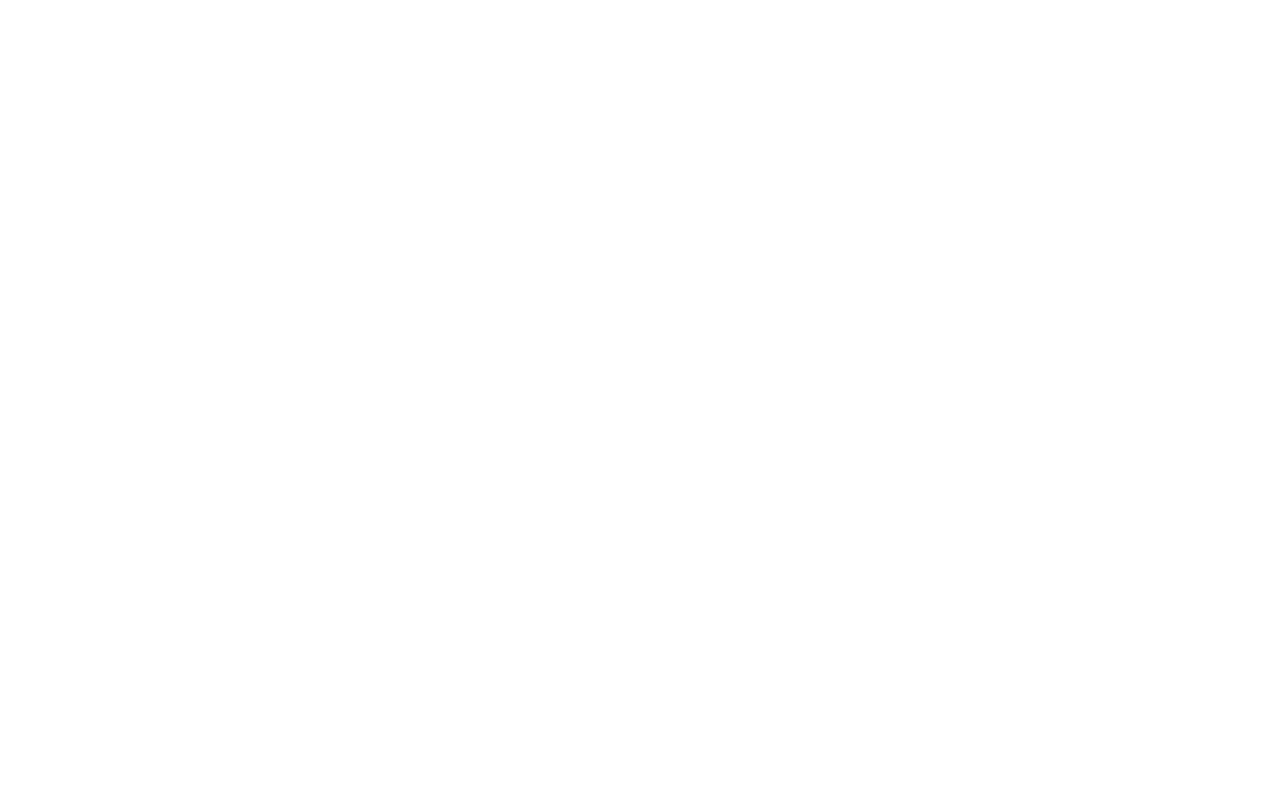
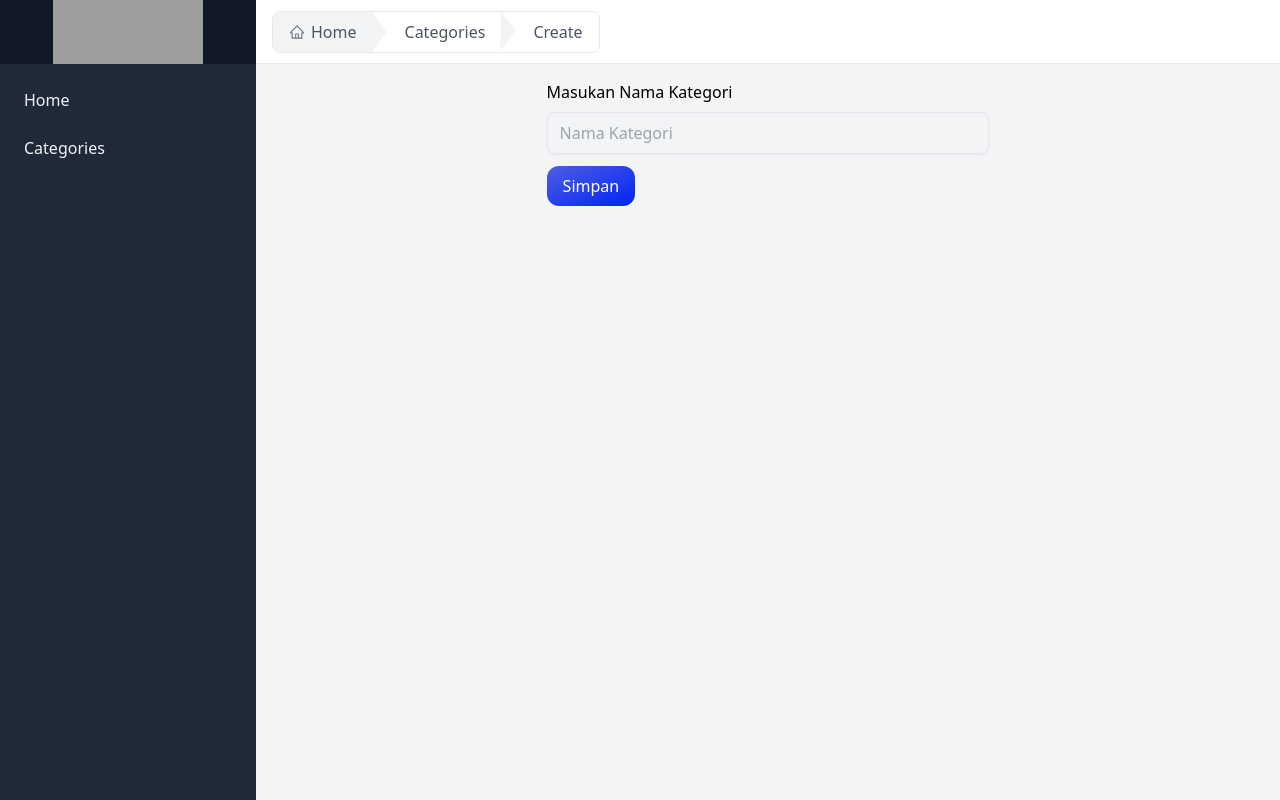
Before and after one commit to Aditypraa/Frontend-Artistryagora, a React (Vite) app: page /categories/create in a window 1280 px wide. Before the commit this address had no page. Built offline with nearby package versions, Linux system fonts and the light colour scheme; grey boxes are pictures that could not be loaded.

Commit message:
feat : add categories add component breadcrumb

```diff
--- a/src/App.jsx
+++ b/src/App.jsx
@@ -2,14 +2,18 @@
 import PagesSignin from "./pages/signin";
 import PagesDashboard from "./pages/dashboard";
 import PagesCategories from "./pages/categories";
+import CategoriesCreate from "./pages/categories/create";
+import CategoriesEdit from "./pages/categories/edit";
 
 function App() {
   return (
     <BrowserRouter>
       <Routes>
-        <Route path="signin" element={<PagesSignin />} />
+        <Route path="/signin" element={<PagesSignin />} />
         <Route path="/" element={<PagesDashboard />} />
-        <Route path="categories" element={<PagesCategories />} />
+        <Route path="/categories" element={<PagesCategories />} />
+        <Route path="/categories/create" element={<CategoriesCreate />} />
+        <Route path="/categories/edit/:id" element={<CategoriesEdit />} />
       </Routes>
     </BrowserRouter>
   );
--- a/src/components/Elements/Breadcrumbs/Breadcrumbs.jsx
+++ b/src/components/Elements/Breadcrumbs/Breadcrumbs.jsx
@@ -5,7 +5,7 @@
 function Breadcrumbs({ textSecound, textThird, urlSecound }) {
   const navigate = useNavigate();
   return (
-    <div className="flex items-center px-4 mt-3">
+    <div className="flex items-center px-4 mt-0">
       <nav aria-label="Breadcrumb" className="flex">
         <ol className="flex overflow-hidden rounded-lg border border-gray-200 text-gray-600">
           <li className="flex items-center">
@@ -18,25 +18,35 @@
             </button>
           </li>
 
+          {!textThird && (
             <li className="relative flex items-center">
-            {/* Jika Tidak ada Text Tree Tidak akan di tampilkan */}
               <span className="absolute inset-y-0 -start-px h-10 w-4 bg-gray-100 [clip-path:_polygon(0_0,_0%_100%,_100%_50%)] rtl:rotate-180" />
-            {!textThird && (
-              <span className=" flex h-10 items-center bg-white pe-4 ps-8  transition hover:text-gray-900">
+              <span className=" flex h-10 items-center bg-white pe-4 ps-8 transition hover:text-gray-900">
                 {textSecound}
               </span>
+            </li>
           )}
-            {/* Jika Tidak ada Text Tree Tidak akan di tampilkan */}
 
           {textThird && (
+            <>
+              <li className="relative flex items-center">
+                <span className="absolute inset-y-0 -start-px h-10 w-4 bg-gray-100 [clip-path:_polygon(0_0,_0%_100%,_100%_50%)] rtl:rotate-180" />
                 <button
                   onClick={() => navigate(urlSecound)}
-                className="flex h-10 items-center bg-white pe-4 ps-8  transition hover:text-gray-900"
+                  className="flex h-10 items-center bg-white pe-4 ps-8 transition hover:text-gray-900"
                 >
                   {textSecound}
                 </button>
+              </li>
+
+              <li className="relative flex items-center">
+                <span className="absolute inset-y-0 -start-px h-10 w-4 bg-gray-100 [clip-path:_polygon(0_0,_0%_100%,_100%_50%)] rtl:rotate-180" />
+                <span className="flex h-10 items-center bg-white pe-4 ps-8 transition hover:text-gray-900">
+                  {textThird}
+                </span>
+              </li>
+            </>
           )}
-          </li>
         </ol>
       </nav>
     </div>
--- a/src/components/Elements/Button/index.jsx
+++ b/src/components/Elements/Button/index.jsx
@@ -3,7 +3,7 @@
 const Button = ({ children, onClick, loading, disabeld, className }) => {
   return (
     <button
-      className={`${className} rounded-xl bg-gradient-to-br from-[#6025F5] to-[#FF5555]  text-base font-medium text-white transition duration-200 hover:shadow-lg hover:shadow-[#6025F5]/50`}
+      className={`${className} rounded-xl bg-gradient-to-br text-base font-medium text-white transition duration-200 hover:shadow-lg `}
       onClick={onClick}
       disabled={disabeld}
     >
--- /dev/null
+++ b/src/components/Elements/Loading/index.jsx
@@ -0,0 +1,18 @@
+import PropTypes from "prop-types";
+
+function Loading({ className }) {
+  return (
+    <div className={`flex items-center justify-center  ${className}`}>
+      <div className="relative">
+        <div className="h-24 w-24 rounded-full border-t-8 border-b-8 border-gray-400"></div>
+        <div className="absolute top-0 left-0 h-24 w-24 rounded-full border-t-8 border-b-8 border-blue-500 animate-spin"></div>
+      </div>
+    </div>
+  );
+}
+
+Loading.propTypes = {
+  className: PropTypes.string,
+};
+
+export default Loading;
--- /dev/null
+++ b/src/pages/categories/create.jsx
@@ -0,0 +1,91 @@
+import { useState } from "react";
+import { useNavigate } from "react-router-dom";
+import CmsLayouts from "../../components/Layouts/CmsLayouts";
+import Navbar from "../../components/Fragments/Navbar";
+import Breadcrumbs from "../../components/Elements/Breadcrumbs/Breadcrumbs";
+import FormCategories from "./form";
+import Alert from "../../components/Elements/Alert";
+import axios from "axios";
+import { config } from "../../configs";
+import Sidebar from "../../components/Fragments/Sidebar";
+
+function CategoriesCreate() {
+  const navigate = useNavigate();
+
+  const [form, setForm] = useState({
+    name: "",
+  });
+
+  const [alert, setAlert] = useState({
+    status: false,
+    title: "",
+    description: "",
+    className: "",
+  });
+
+  const [isLoading, setIsLoading] = useState(false);
+
+  const handleChange = (e) => {
+    setForm({
+      ...form,
+      [e.target.name]: e.target.value,
+    });
+  };
+
+  const handleSubmit = async () => {
+    setIsLoading(true);
+    try {
+      const response = await axios.post(
+        `${config.VITE_API_HOST_DEV}/cms/auth/signin`,
+        form
+      );
+      console.log(response.data.data.token);
+      localStorage.setItem("token", response.data.data.token); // Save token to local storage
+      navigate("/categories");
+      setIsLoading(false);
+    } catch (error) {
+      // console.log(error.response.data.msg);
+      setIsLoading(false);
+      setAlert({
+        status: true,
+        title: "Error",
+        description: error?.response?.data?.msg ?? "Internal Server Error",
+        className: "bg-red-100 text-red-700",
+      });
+    }
+  };
+
+  return (
+    <>
+      <CmsLayouts>
+        <Sidebar />
+        <div className="flex flex-col flex-1 overflow-y-auto">
+          <Navbar>
+            <Breadcrumbs
+              textSecound={"Categories"}
+              urlSecound={"/categories"}
+              textThird="Create"
+            />
+          </Navbar>
+          {alert.status && (
+            <Alert
+              title={alert.title}
+              description={alert.description}
+              className={alert.className}
+            />
+          )}
+          <div className="py-4 flex justify-center">
+            <FormCategories
+              form={form}
+              isLoading={isLoading}
+              handleChange={handleChange}
+              handleSubmit={handleSubmit}
+            />
+          </div>
+        </div>
+      </CmsLayouts>
+    </>
+  );
+}
+
+export default CategoriesCreate;
--- /dev/null
+++ b/src/pages/categories/edit.jsx
@@ -0,0 +1,5 @@
+function CategoriesEdit() {
+  return <div>CategoriesEdit</div>;
+}
+
+export default CategoriesEdit;
--- /dev/null
+++ b/src/pages/categories/form.jsx
@@ -0,0 +1,37 @@
+import PropTypes from "prop-types";
+import Button from "../../components/Elements/Button";
+import InputForm from "../../components/Elements/InputForm";
+
+function FormCategories({ handleSubmit, form, handleChange, isLoading, edit }) {
+  return (
+    <div>
+      <InputForm
+        placeholder={"Nama Kategori"}
+        label="Masukan Nama Kategori"
+        name="name"
+        value={form.name}
+        type="text"
+        onChange={handleChange}
+      />
+      <div className="my-3">
+        <Button
+          className="px-4 py-2 from-[#4f5de2] to-[#0025f5] hover:shadow-[#6025F5]/50"
+          onClick={handleSubmit}
+          loading={isLoading}
+        >
+          {edit ? "Ubah" : "Simpan"}
+        </Button>
+      </div>
+    </div>
+  );
+}
+
+FormCategories.propTypes = {
+  handleSubmit: PropTypes.func.isRequired,
+  form: PropTypes.object.isRequired,
+  handleChange: PropTypes.func.isRequired,
+  isLoading: PropTypes.bool.isRequired,
+  edit: PropTypes.bool.isRequired,
+};
+
+export default FormCategories;
--- a/src/pages/categories/index.jsx
+++ b/src/pages/categories/index.jsx
@@ -2,36 +2,134 @@
 import CmsLayouts from "../../components/Layouts/CmsLayouts";
 import Breadcrumbs from "../../components/Elements/Breadcrumbs/Breadcrumbs";
 import Navbar from "../../components/Fragments/Navbar";
-import { Navigate } from "react-router-dom";
-// import { useEffect, useState } from "react";
+import { Navigate, useNavigate } from "react-router-dom";
+import { useEffect, useState } from "react";
+import Button from "../../components/Elements/Button";
+import axios from "axios";
+import { config } from "../../configs";
+import Loading from "../../components/Elements/Loading";
 
 function PagesCategories() {
+  const navigate = useNavigate();
   const token = localStorage.getItem("token"); // Get token from local storage
-  //   const [data, setData] = useState([]); // Create a state variable to store data
-  //   console.log("data");
-  //   console.log(data);
+  const [data, setData] = useState([]); // Create a state variable to store data
+  const [isLoading, setIsLoading] = useState(false); // Create a state variable to store loading state
 
-  //   useEffect(() => {
-  //     console.log("useEffect");
-  //   }, []);
+  useEffect(() => {
+    const getCategoriesApi = async () => {
+      setIsLoading(true);
+      try {
+        const response = await axios.get(
+          `${config.VITE_API_HOST_DEV}/cms/categories`,
+          {
+            headers: {
+              Authorization: `Bearer ${token}`,
+            },
+          }
+        );
+
+        setIsLoading(false);
+        setData(response.data.data);
+      } catch (error) {
+        setIsLoading(false);
+        console.log(error);
+      }
+    };
+    getCategoriesApi();
+  }, []);
 
   if (!token) return <Navigate to="/signin" replace={true} />; // Redirect to signin page if token is not available
   return (
     <>
-      {console.log("render")}
       <CmsLayouts>
         <Sidebar />
         <div className="flex flex-col flex-1 overflow-y-auto">
           <Navbar>
             <Breadcrumbs textSecound="Categories" />
-            <div className="flex items-center pr-4">
+            {/* <div className="flex items-center pr-4">
               <button className="flex items-center text-gray-500 hover:text-gray-700 focus:outline-none focus:text-gray-700">
                 Button
               </button>
-            </div>
+            </div> */}
           </Navbar>
           <div className="py-3">
-            <h1>Categories</h1>
+            {/* <!-- component --> */}
+            <section className="container mx-auto p-6">
+              <div className="mb-3">
+                <Button
+                  className="px-4 py-2 from-[#4f5de2] to-[#0025f5] hover:shadow-[#6025F5]/50"
+                  onClick={() => navigate("/categories/create")}
+                >
+                  Tambah
+                </Button>
+              </div>
+              <div className="w-full mb-8 overflow-hidden rounded-lg shadow-lg">
+                <div className="w-full overflow-x-auto">
+                  <table className="w-full">
+                    <thead>
+                      <tr className="text-md font-semibold tracking-wide text-left text-gray-900 bg-gray-100 uppercase border-b border-gray-600">
+                        <th className="px-4 py-3">No</th>
+                        <th className="px-4 py-3">Name</th>
+                        <th className="px-4 py-3">Action</th>
+                        {/* <th className="px-4 py-3">Status</th>
+                        <th className="px-4 py-3">Date</th> */}
+                      </tr>
+                    </thead>
+                    <tbody className="bg-white">
+                      {isLoading ? (
+                        <tr>
+                          <td colSpan={data.length + 1}>
+                            <Loading className="bg-gray-100" />
+                          </td>
+                        </tr>
+                      ) : (
+                        data.map((item, index) => (
+                          <tr key={index} className="text-gray-700">
+                            <td className="px-4 py-3 text-sm border">
+                              {(index += 1)}
+                            </td>
+                            <td className="px-4 py-3 border">
+                              <div className="flex items-center text-sm">
+                                {/* <div className="relative w-8 h-8 mr-3 rounded-full md:block">
+                                <img
+                                  className="object-cover w-full h-full rounded-full"
+                                  src="https://images.pexels.com/photos/5212324/pexels-photo-5212324.jpeg?auto=compress&cs=tinysrgb&dpr=3&h=750&w=1260"
+                                  alt=""
+                                  loading="lazy"
+                                />
+                                <div
+                                  className="absolute inset-0 rounded-full shadow-inner"
+                                  aria-hidden="true"
+                                ></div>
+                              </div> */}
+                                <div>
+                                  <p className="font-semibold text-black">
+                                    {item.name}
+                                  </p>
+                                  {/* <p className="text-xs text-gray-600">
+                                  Developer
+                                </p> */}
+                                </div>
+                              </div>
+                            </td>
+                            <td className="px-4 py-3 text-ms font-semibold border">
+                              <p>Tes</p>
+                            </td>
+                            {/* <td className="px-4 py-3 text-xs border">
+                          <span className="px-2 py-1 font-semibold leading-tight text-green-700 bg-green-100 rounded-sm">
+                            {" "}
+                            Acceptable{" "}
+                          </span>
+                        </td>
+                        <td className="px-4 py-3 text-sm border">6/4/2000</td> */}
+                          </tr>
+                        ))
+                      )}
+                    </tbody>
+                  </table>
+                </div>
+              </div>
+            </section>
           </div>
         </div>
       </CmsLayouts>
--- a/src/pages/signin/form.jsx
+++ b/src/pages/signin/form.jsx
@@ -29,7 +29,7 @@
         loading={isLoading}
         disabeld={isLoading}
         onClick={handleSubmit}
-        className="w-full px-5 py-3"
+        className="w-full px-5 py-3 from-[#6025F5] to-[#FF5555] hover:shadow-[#6025F5]/50"
       >
         Login
       </Button>
```
Also changed, not shown: src/utils/fetch.jsx (added), 1 other file (tests, documents, lock files or other folders). Lines whose indentation alone changed are shown as unchanged.
